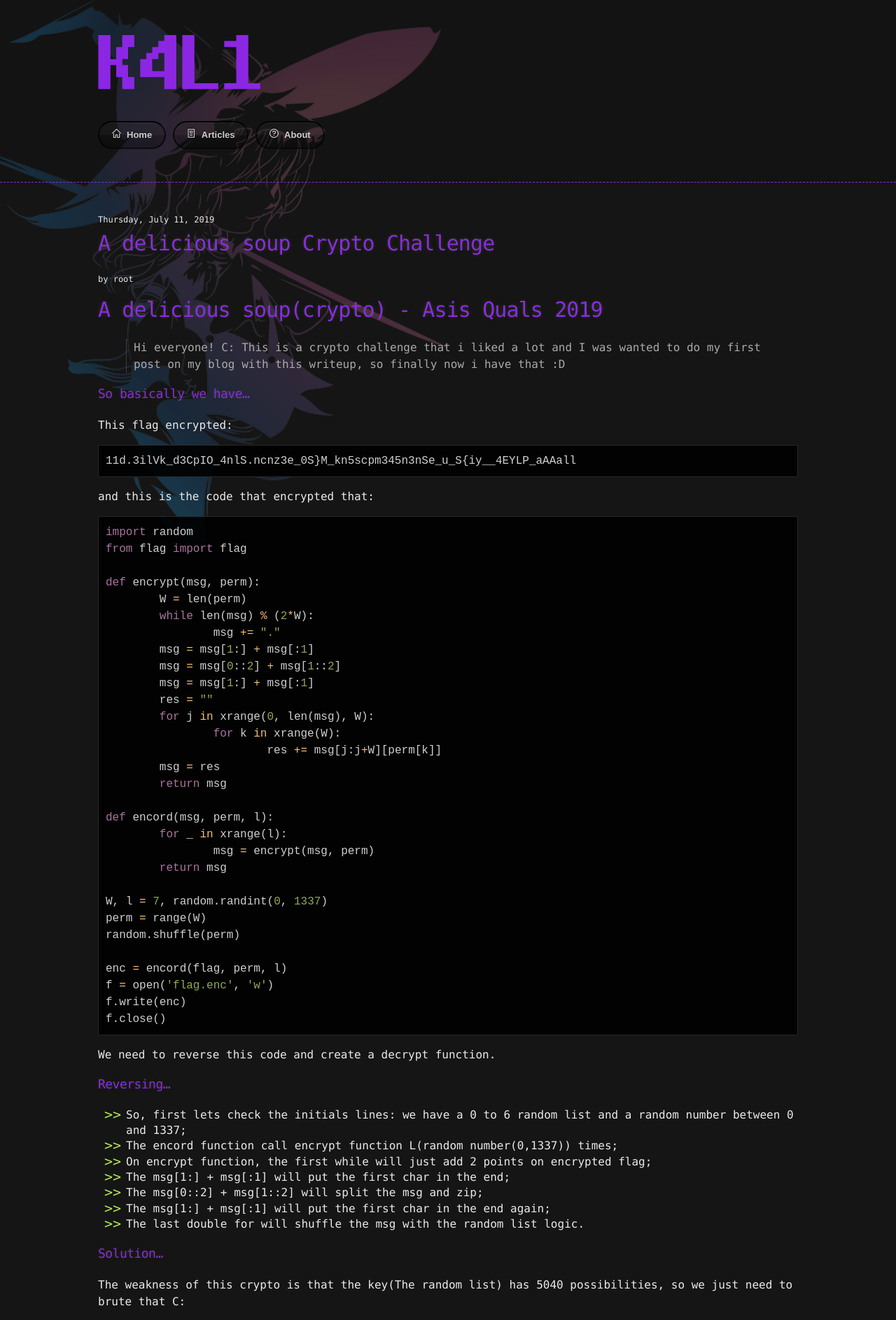
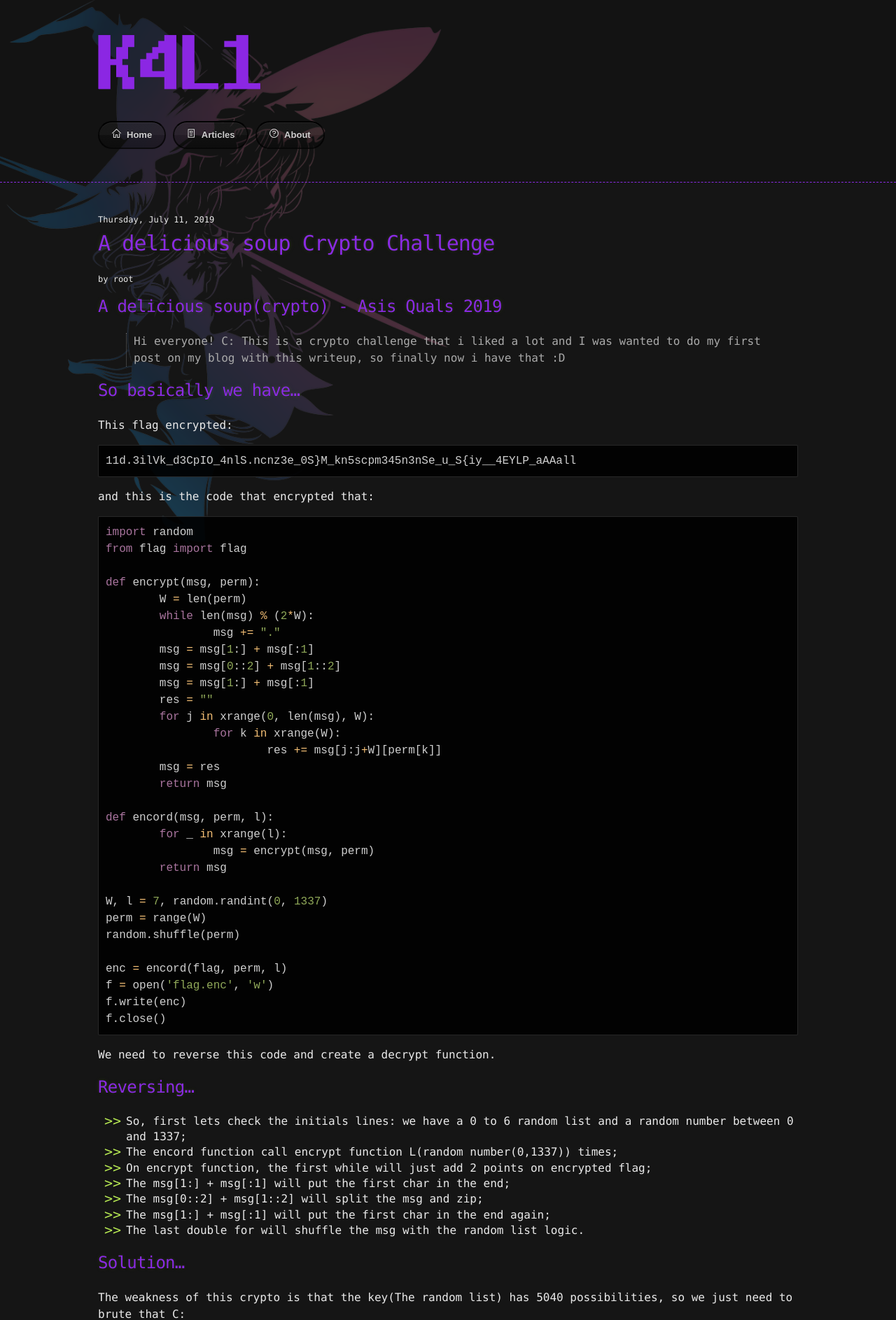
Before and after one commit to lucasnathaniel/K4L1_me, a Jekyll site: the page built from _posts/2019-07-11-simple-and-delicious-crypto-challenge.md, in a window 1280 px wide. Shown: the top 1887 px of the page at 70% size. Built offline with Jekyll 4.4.1, drawn with Linux system fonts in a browser that asks for light colours; nearby versions of some CDN libraries.

Commit message:
Fix sintax

````diff
--- a/_posts/2019-07-11-simple-and-delicious-crypto-challenge.md
+++ b/_posts/2019-07-11-simple-and-delicious-crypto-challenge.md
@@ -10,12 +10,12 @@ tags:
 - infosec
 ---
 
-# A delicious soup(crypto) - Asis Quals 2019
+## A delicious soup(crypto) - Asis Quals 2019
 
 >Hi everyone! C:
 >This is a crypto challenge that i liked a lot and I was wanted to do my first post on my blog with this writeup, so finally now i have that :D
 
-### So basically we have...
+## So basically we have...
 
 This flag encrypted:
 
@@ -60,7 +60,7 @@ f.close()
 
 We need to reverse this code and create a decrypt function.
 
-### Reversing...
+## Reversing...
 
 * So, first lets check the initials lines: we have a 0 to 6 random list and a random number between 0 and 1337;
 * The encord function call encrypt function L(random number(0,1337)) times;
@@ -70,14 +70,14 @@ We need to reverse this code and create a decrypt function.
 * The msg[1:] + msg[:1] will put the first char in the end again;
 * The last double for will shuffle the msg with the random list logic.
 
-### Solution...
+## Solution...
 
 The weakness of this crypto is that the key(The random list) has 5040 possibilities, so we just need to brute that C:
 
 >We can do it with itertools.permutations
 
 
-### The ~~*Jurandir*~~ Solver
+## The ~~*Jurandir*~~ Solver
 
 ```python
 import itertools
````
